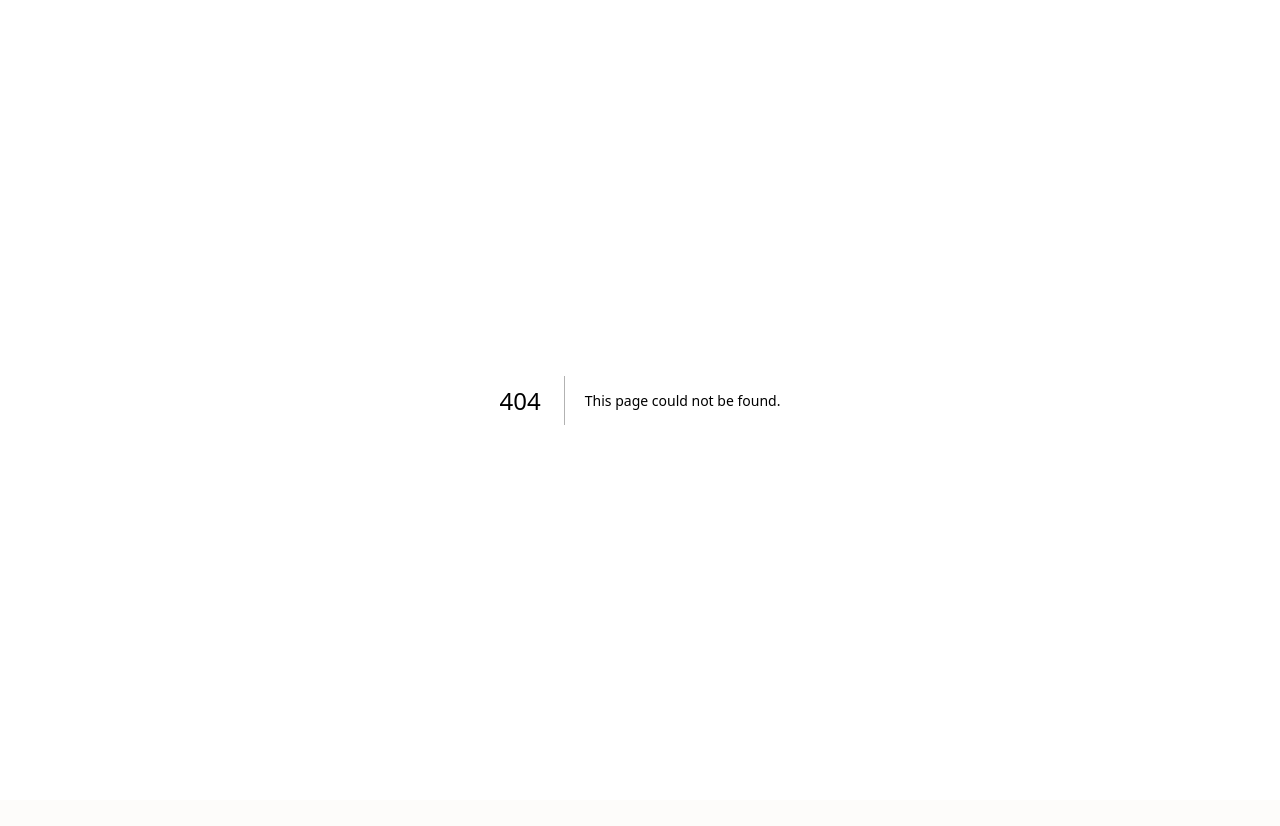
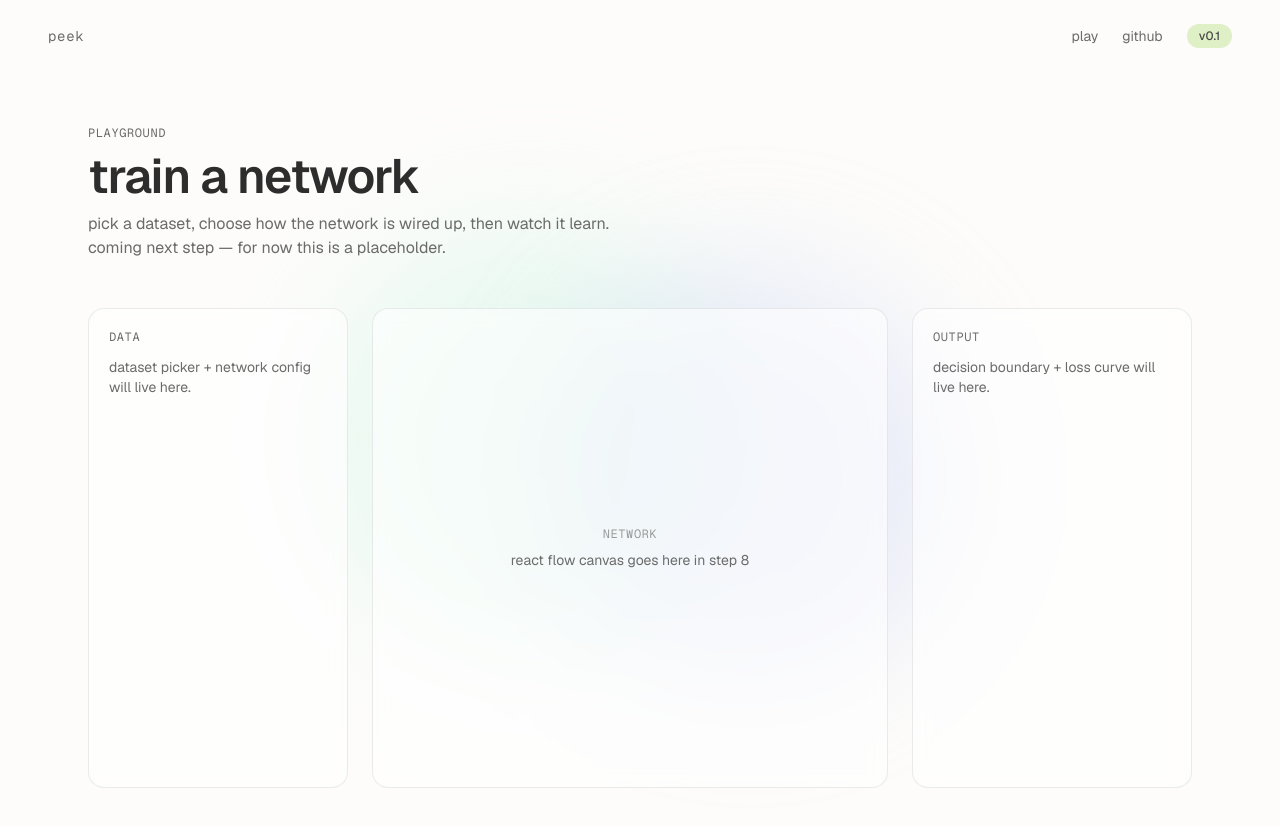
Before and after one commit to nylaimanii/peek, a Next.js app: page /play in a window 1280 px wide. Before the commit this address had no page. Shown: the top 826 px of the page. Before the commit the page ends 800 px from the top, so only its background shows below. Built offline with nearby package versions, Linux system fonts and the light colour scheme.

Commit message:
feat: shared header + /play route placeholder

```diff
--- a/app/page.tsx
+++ b/app/page.tsx
@@ -1,3 +1,6 @@
+import Link from "next/link";
+import { SiteHeader } from "@/components/SiteHeader";
+
 export default function Home() {
   return (
     <main className="relative min-h-screen overflow-hidden bg-paper text-ink-900">
@@ -16,24 +19,7 @@ export default function Home() {
       />
 
       {/* nav */}
-      <nav className="relative z-10 flex items-center justify-between px-8 py-6 sm:px-12">
-        <span className="font-mono text-sm tracking-wider text-ink-500">
-          peek
-        </span>
-        <div className="flex items-center gap-6 text-sm text-ink-500">
-          <a
-            href="https://github.com/nylaimanii/peek"
-            target="_blank"
-            rel="noopener noreferrer"
-            className="transition hover:text-ink-900"
-          >
-            github
-          </a>
-          <span className="rounded-full bg-cream-200 px-3 py-1 text-xs font-medium text-ink-700">
-            v0.1
-          </span>
-        </div>
-      </nav>
+      <SiteHeader />
 
       {/* hero */}
       <section className="relative z-10 mx-auto flex max-w-5xl flex-col items-center px-6 pt-24 pb-32 text-center sm:pt-32">
@@ -54,8 +40,8 @@ export default function Home() {
         </p>
 
         <div className="mt-12 flex flex-col items-center gap-4 sm:flex-row">
-          <button
-            type="button"
+          <Link
+            href="/play"
             className="group inline-flex items-center gap-2 rounded-full bg-ink-900 px-7 py-3.5 text-base font-medium text-paper transition hover:bg-ink-700"
           >
             start exploring
@@ -74,7 +60,7 @@ export default function Home() {
                 strokeLinejoin="round"
               />
             </svg>
-          </button>
+          </Link>
           <a
             href="#what-is-this"
             className="text-sm text-ink-500 underline-offset-4 transition hover:text-ink-900 hover:underline"
--- /dev/null
+++ b/app/play/page.tsx
@@ -0,0 +1,67 @@
+import { SiteHeader } from "@/components/SiteHeader";
+
+export default function PlayPage() {
+  return (
+    <main className="relative min-h-screen overflow-hidden bg-paper text-ink-900">
+      <div
+        aria-hidden
+        className="pointer-events-none absolute top-1/4 left-1/4 h-[420px] w-[420px] rounded-full bg-mint-200 blur-3xl opacity-40"
+      />
+      <div
+        aria-hidden
+        className="pointer-events-none absolute bottom-1/4 right-1/4 h-[420px] w-[420px] rounded-full bg-lavender-200 blur-3xl opacity-30"
+      />
+
+      <SiteHeader />
+
+      <section className="relative z-10 mx-auto max-w-6xl px-6 pt-12 pb-32">
+        <div className="mb-12">
+          <span className="font-mono text-xs uppercase tracking-wider text-ink-500">
+            playground
+          </span>
+          <h1 className="mt-2 text-4xl font-semibold tracking-tight text-ink-900 sm:text-5xl">
+            train a network
+          </h1>
+          <p className="mt-3 max-w-xl text-base text-ink-500">
+            pick a dataset, choose how the network is wired up, then watch
+            it learn. coming next step — for now this is a placeholder.
+          </p>
+        </div>
+
+        <div className="grid grid-cols-1 gap-6 lg:grid-cols-[260px_1fr_280px]">
+          {/* left: dataset + config — placeholder */}
+          <aside className="rounded-2xl border border-ink-300/20 bg-white/60 p-5 backdrop-blur">
+            <h2 className="font-mono text-xs uppercase tracking-wider text-ink-500">
+              data
+            </h2>
+            <div className="mt-3 text-sm text-ink-500">
+              dataset picker + network config will live here.
+            </div>
+          </aside>
+
+          {/* center: network graph — placeholder */}
+          <div className="flex min-h-[480px] items-center justify-center rounded-2xl border border-ink-300/20 bg-white/60 backdrop-blur">
+            <div className="text-center">
+              <div className="font-mono text-xs uppercase tracking-wider text-ink-300">
+                network
+              </div>
+              <div className="mt-2 text-sm text-ink-500">
+                react flow canvas goes here in step 8
+              </div>
+            </div>
+          </div>
+
+          {/* right: output / loss curve — placeholder */}
+          <aside className="rounded-2xl border border-ink-300/20 bg-white/60 p-5 backdrop-blur">
+            <h2 className="font-mono text-xs uppercase tracking-wider text-ink-500">
+              output
+            </h2>
+            <div className="mt-3 text-sm text-ink-500">
+              decision boundary + loss curve will live here.
+            </div>
+          </aside>
+        </div>
+      </section>
+    </main>
+  );
+}
--- /dev/null
+++ b/components/SiteHeader.tsx
@@ -0,0 +1,33 @@
+import Link from "next/link";
+
+export function SiteHeader() {
+  return (
+    <nav className="relative z-10 flex items-center justify-between px-8 py-6 sm:px-12">
+      <Link
+        href="/"
+        className="font-mono text-sm tracking-wider text-ink-500 transition hover:text-ink-900"
+      >
+        peek
+      </Link>
+      <div className="flex items-center gap-6 text-sm text-ink-500">
+        <Link
+          href="/play"
+          className="transition hover:text-ink-900"
+        >
+          play
+        </Link>
+        <a
+          href="https://github.com/nylaimanii/peek"
+          target="_blank"
+          rel="noopener noreferrer"
+          className="transition hover:text-ink-900"
+        >
+          github
+        </a>
+        <span className="rounded-full bg-cream-200 px-3 py-1 text-xs font-medium text-ink-700">
+          v0.1
+        </span>
+      </div>
+    </nav>
+  );
+}
```
